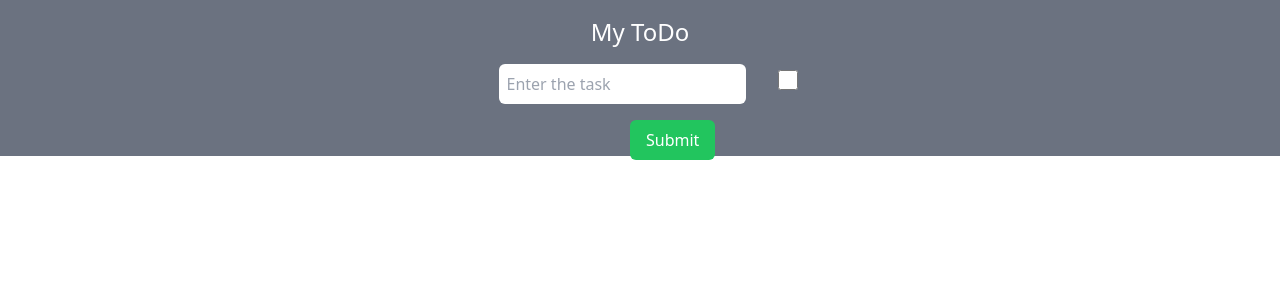
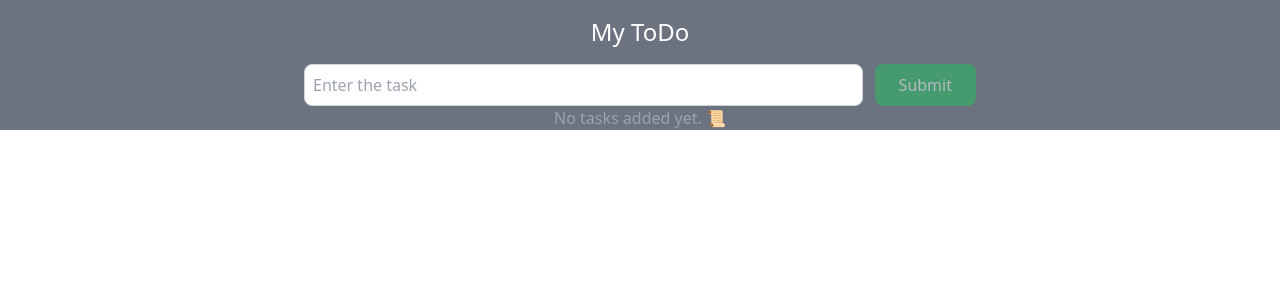
Before and after one commit to BBK010/todo-react, a React (Vite) app: page / in a window 1280 px wide. Shown: the top 300 px of the page. Built offline with nearby package versions, Linux system fonts and the light colour scheme.

Commit message:
todo list

```diff
--- a/src/components/Card.jsx
+++ b/src/components/Card.jsx
@@ -11,7 +11,7 @@ const Card = () => {
 
   const handleSubmit = () => {
     if (task.trim() === "") return;
-    setTodos([...todos, task]);
+    setTodos([{ id: Date.now(), text: task }, ...todos]);
     setTask("");
   };
 
@@ -21,33 +21,41 @@ const Card = () => {
         <div>
           <h3 className="text-white text-2xl  mt-4 mb-4 ">My ToDo</h3>
         </div>
-        <div className="ml-4  mb-4">
+        <div className="flex gap-3 w-full max-w-2xl">
           <input
             type="text"
             placeholder="Enter the task"
             value={task}
-            onChange={handleInputChange}
-            className="p-2 rounded-md"
+            onChange={(e) => setTask(e.target.value)}
+            onClick={handleSubmit}
+            className="flex-1 p-2 border border-gray-300 rounded-lg focus:outline-none focus:ring-2 focus:ring-green-500 focus:border-transparent"
           />
-          <input
-            type="checkbox"
-            className=" ml-8 rounded-full h-5 w-5 cursor-pointer"
-          />
-        </div>
-        <div className="mb-4 rounded-full h-5 w-5 cursor-pointer">
           <button
             onClick={handleSubmit}
-            className="bg-green-500 text-white py-2 px-4 rounded-md"
+            disabled={!task.trim()}
+            className="whitespace-nowrap bg-green-500 hover:bg-green-600 text-white font-medium py-2 px-6 rounded-lg transition-all duration-200 ease-in-out focus:outline-none focus:ring-2 focus:ring-green-500 focus:ring-offset-2 active:transform active:scale-95 disabled:opacity-50 disabled:cursor-not-allowed"
           >
             Submit
           </button>
         </div>
-        <div className="flex flex-col items-center">
-          {todos.map((todo, index) => (
-            <div key={index} className="bg-gray-200 p-4 rounded-md mb-3">
-              {todo}
+
+        <div className="w-full max-w-xl">
+          {todos.length === 0 ? (
+            <p className="text-gray-400 text-center">No tasks added yet. 📜</p>
+          ) : (
+            <div className="space-y-3">
+              {todos.map((todo, index) => (
+                <div
+                  key={todo.id}
+                  className="bg-gray-800 text-white p-3  mt-5 rounded-lg flex justify-between items-center shadow-md"
+                >
+                  <span className="font-semibold text-lg">
+                    {index + 1}. {todo.text}
+                  </span>
+                </div>
+              ))}
             </div>
-          ))}
+          )}
         </div>
       </div>
     </>
```
